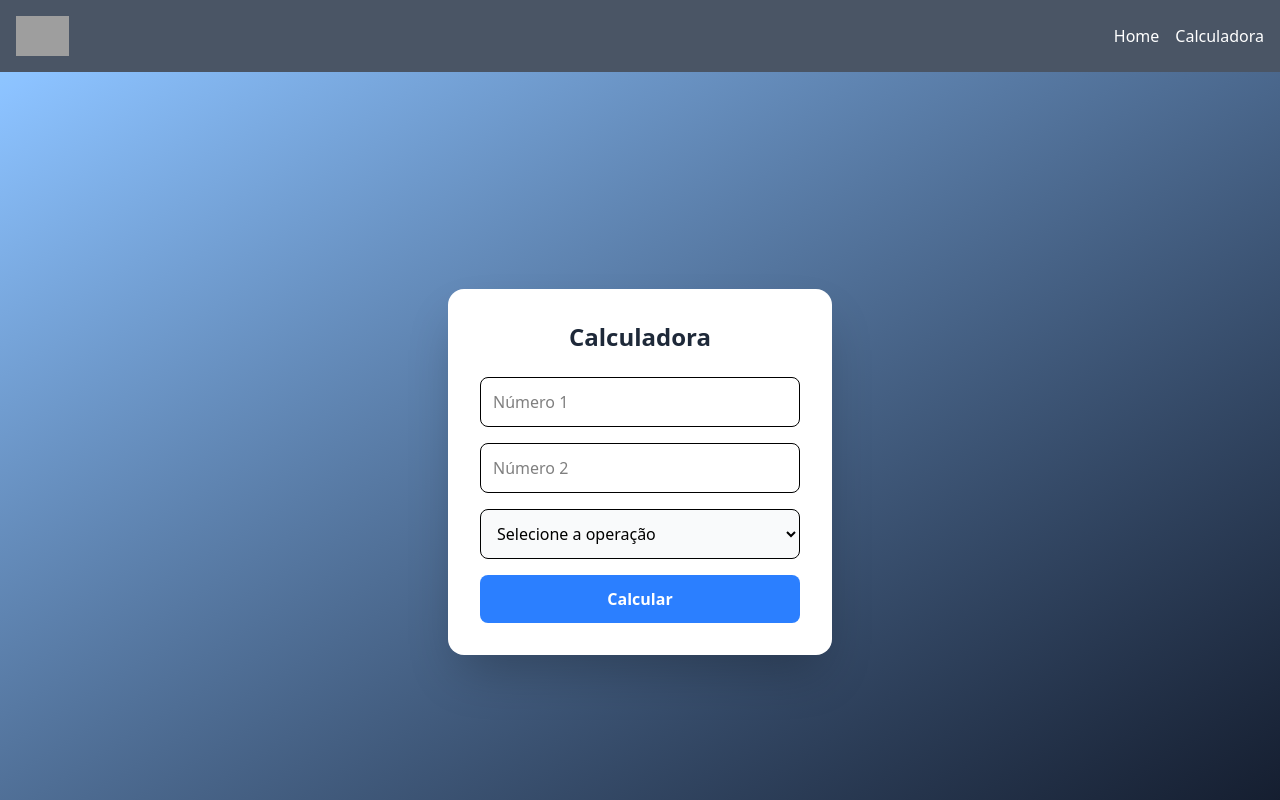
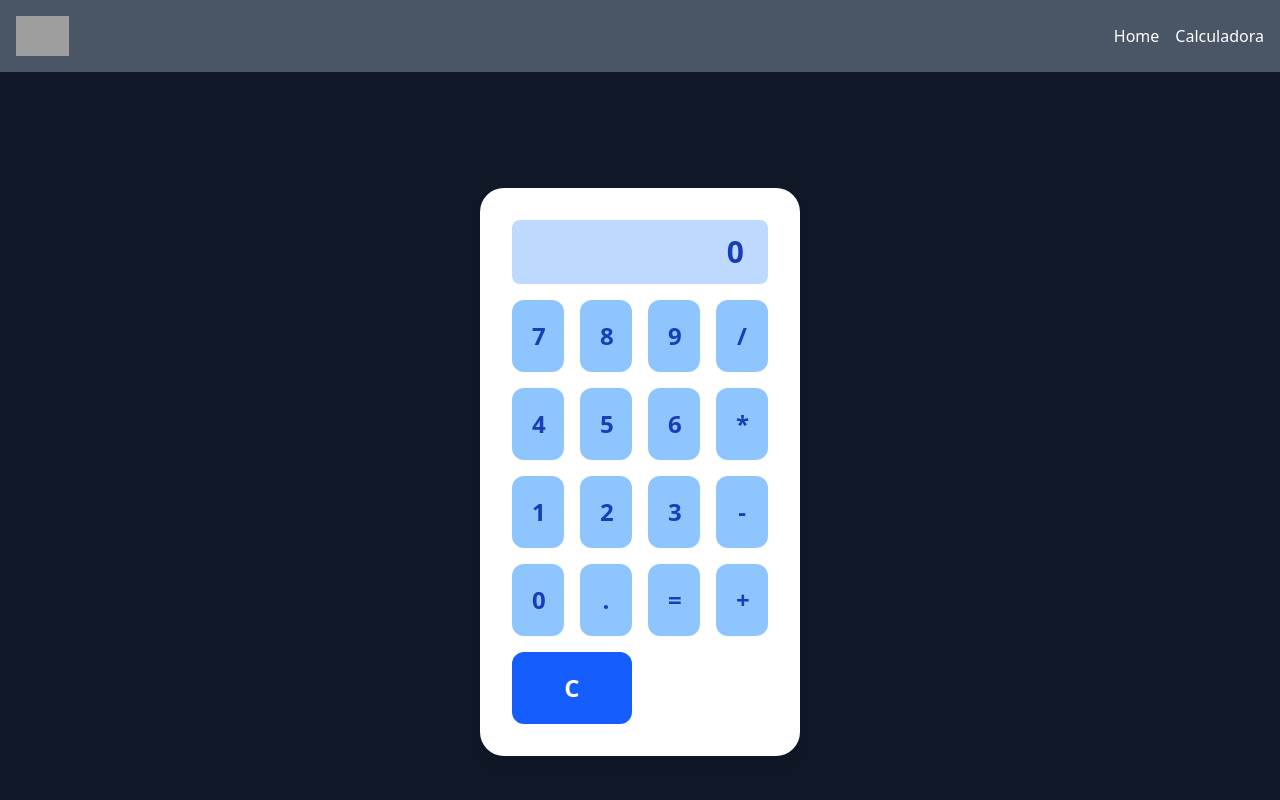
Before and after one commit to sinergia-pro-challenge-equipe-fiap/cp4-webdev, a React (Vite) app: page /calculadora in a window 1280 px wide. Shown: the top 800 px of the page. Built offline with nearby package versions, Linux system fonts and the light colour scheme; grey boxes are pictures that could not be loaded.

Commit message:
Mudando o codigo da calculadora

```diff
--- a/src/routes/Calculadora.jsx
+++ b/src/routes/Calculadora.jsx
@@ -1,77 +1,84 @@
 import { useState } from "react";
 
 function Calculadora() {
-  const [num1, setNum1] = useState("");
-  const [num2, setNum2] = useState("");
-  const [operacao, setOperacao] = useState("");
-  const [resultado, setResultado] = useState(null);
+  const [display, setDisplay] = useState("");
 
-  function calcular() {
-    const n1 = parseFloat(num1);
-    const n2 = parseFloat(num2);
-
-    if (operacao === "soma") {
-      setResultado(n1 + n2);
-    } else if (operacao === "subtracao") {
-      setResultado(n1 - n2);
-    } else if (operacao === "multiplicacao") {
-      setResultado(n1 * n2);
-    } else if (operacao === "divisao") {
-      if (n2 === 0) {
-        setResultado("Erro: divisão por zero!");
-      } else {
-        setResultado(n1 / n2);
+  const handleClick = (value) => {
+    if (value === "=") {
+      try {
+        setDisplay(eval(display).toString()); // Calcula a expressão
+      } catch {
+        setDisplay("Erro");
       }
+    } else if (value === "C") {
+      setDisplay(""); // Limpa a tela
     } else {
-      setResultado("Escolha uma operação válida!");
+      setDisplay(display + value); // Adiciona o valor no display
     }
-  }
+  };
 
   return (
-    <div className="flex items-center justify-center min-h-screen bg-gradient-to-br from-blue-300 to-gray-900">
-      <div className="bg-white shadow-2xl rounded-2xl p-8 w-96 text-center">
-        <h2 className="text-2xl font-bold text-gray-800 mb-6">Calculadora</h2>
+    <div className="flex items-center justify-center min-h-screen  bg-gray-900">
+      <div className="bg-white rounded-3xl shadow-lg p-8 w-80">
+        {/* Display */}
+        <div className="w-full h-16 bg-blue-200 rounded-lg mb-4 flex items-center justify-end px-6 text-3xl font-bold text-blue-800">
+          {display || "0"}
+        </div>
 
-        <input
-          type="number"
-          placeholder="Número 1"
-          value={num1}
-          onChange={(e) => setNum1(e.target.value)}
-          className="w-full p-3 mb-4 border rounded-lg focus:ring-2 focus:ring-blue-400 outline-none"
-        />
+        {/* Buttons */}
+        <div className="grid grid-cols-4 gap-4">
+          {/* Linha 1 */}
+          {[7, 8, 9, "/"].map((btn) => (
+            <button
+              key={btn}
+              onClick={() => handleClick(btn)}
+              className="bg-blue-300 p-5 rounded-xl text-2xl font-semibold text-blue-800 hover:bg-blue-400 transition duration-300 transform hover:scale-105"
+            >
+              {btn}
+            </button>
+          ))}
 
-        <input
-          type="number"
-          placeholder="Número 2"
-          value={num2}
-          onChange={(e) => setNum2(e.target.value)}
-          className="w-full p-3 mb-4 border rounded-lg focus:ring-2 focus:ring-blue-400 outline-none"
-        />
+          {/* Linha 2 */}
+          {[4, 5, 6, "*"].map((btn) => (
+            <button
+              key={btn}
+              onClick={() => handleClick(btn)}
+              className="bg-blue-300 p-5 rounded-xl text-2xl font-semibold text-blue-800 hover:bg-blue-400 transition duration-300 transform hover:scale-105"
+            >
+              {btn}
+            </button>
+          ))}
 
-        <select
-          onChange={(e) => setOperacao(e.target.value)}
-          className="w-full p-3 mb-4 border rounded-lg bg-gray-50 focus:ring-2 focus:ring-purple-400 outline-none"
-        >
-          <option value="">Selecione a operação</option>
-          <option value="soma">Soma</option>
-          <option value="subtracao">Subtração</option>
-          <option value="multiplicacao">Multiplicação</option>
-          <option value="divisao">Divisão</option>
-        </select>
+          {/* Linha 3 */}
+          {[1, 2, 3, "-"].map((btn) => (
+            <button
+              key={btn}
+              onClick={() => handleClick(btn)}
+              className="bg-blue-300 p-5 rounded-xl text-2xl font-semibold text-blue-800 hover:bg-blue-400 transition duration-300 transform hover:scale-105"
+            >
+              {btn}
+            </button>
+          ))}
 
-        <button
-          onClick={calcular}
-          className="w-full bg-blue-500 hover:bg-blue-600 text-white font-semibold py-3 rounded-lg transition duration-300"
-        >
-          Calcular
-        </button>
+          {/* Linha 4 */}
+          {[0, ".", "=", "+"].map((btn) => (
+            <button
+              key={btn}
+              onClick={() => handleClick(btn)}
+              className="bg-blue-300 p-5 rounded-xl text-2xl font-semibold text-blue-800 hover:bg-blue-400 transition duration-300 transform hover:scale-105"
+            >
+              {btn}
+            </button>
+          ))}
 
-        {resultado !== null && (
-          <h3 className="mt-6 text-xl font-semibold text-gray-700">
-            Resultado:{" "}
-            <span className="text-purple-600 font-bold">{resultado}</span>
-          </h3>
-        )}
+          {/* Clear Button */}
+          <button
+            onClick={() => handleClick("C")}
+            className="col-span-2 bg-blue-600 p-5 rounded-xl text-2xl font-semibold text-white hover:bg-blue-700 transition duration-300 transform hover:scale-105"
+          >
+            C
+          </button>
+        </div>
       </div>
     </div>
   );
```
